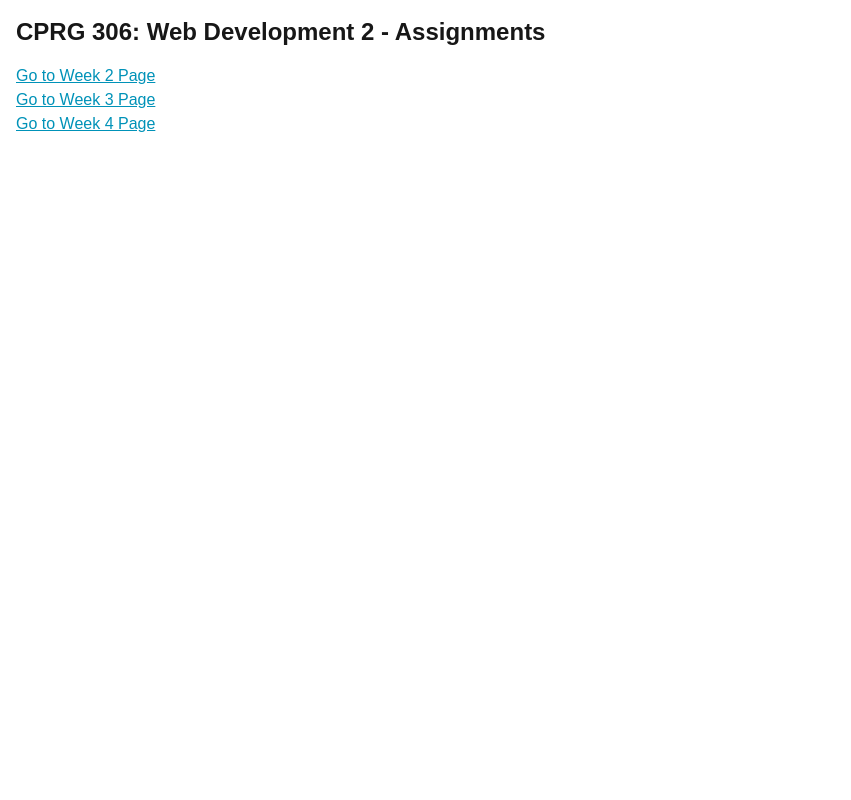
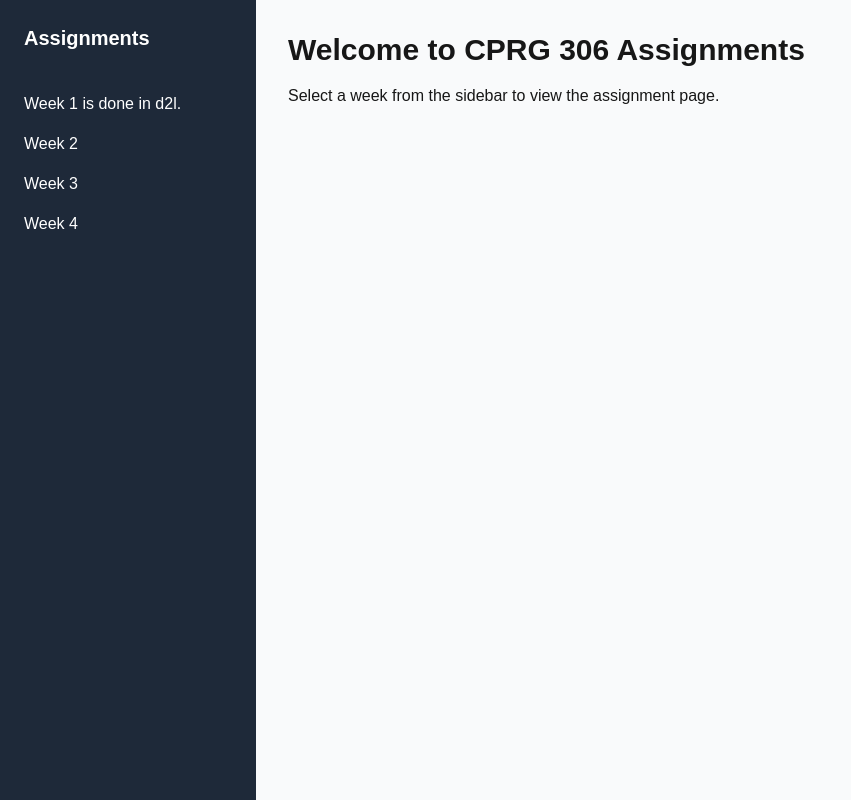
Before and after one commit to AlexR4000/cprg306-assignments, a Next.js app: page / in a window 1280 px wide. Shown: the whole page, without its empty margins (0-851 px from the left). Built offline with nearby package versions, Linux system fonts and the light colour scheme.

Commit message:
Added Nav Bar to app/layout.js as well cleaned out  app/page.js

```diff
--- a/app/layout.js
+++ b/app/layout.js
@@ -1,6 +1,9 @@
+// app/layout.js
+import Link from "next/link";
 import { Geist, Geist_Mono } from "next/font/google";
 import "./globals.css";
 
+// Import Google Fonts
 const geistSans = Geist({
   variable: "--font-geist-sans",
   subsets: ["latin"],
@@ -11,18 +14,37 @@ const geistMono = Geist_Mono({
   subsets: ["latin"],
 });
 
+// Metadata (only in server component)
 export const metadata = {
-  title: "Create Next App",
-  description: "Generated by create next app",
+  title: "CPRG 306 Assignments",
+  description: "Shopping List App & Assignments",
 };
 
 export default function RootLayout({ children }) {
   return (
     <html lang="en">
       <body
-        className={`${geistSans.variable} ${geistMono.variable} antialiased`}
+        className={`${geistSans.variable} ${geistMono.variable} antialiased flex min-h-screen`}
       >
-        {children}
+        {/* Sidebar */}
+        <aside className="w-64 bg-gray-800 text-white p-6 flex flex-col gap-4 sticky top-0 h-screen">
+          <h2 className="text-xl font-bold mb-6">Assignments</h2>
+          <p>
+            Week 1 is done in d2l.
+          </p>
+          <Link href="/week-2" className="hover:text-cyan-300">
+            Week 2
+          </Link>
+          <Link href="/week-3" className="hover:text-cyan-300">
+            Week 3
+          </Link>
+          <Link href="/week-4" className="hover:text-cyan-300">
+            Week 4
+          </Link>
+        </aside>
+
+        {/* Main content */}
+        <main className="flex-1 p-8 bg-gray-50">{children}</main>
       </body>
     </html>
   );
--- a/app/page.js
+++ b/app/page.js
@@ -1,26 +1,9 @@
 // app/page.js
-
-import Link from "next/link";
-
 export default function Home() {
   return (
-    <main className="p-4">
-      <h1 className="text-2xl font-bold mb-4">
-        CPRG 306: Web Development 2 - Assignments
-      </h1>
-      <ul>
-        <li>
-        <Link href= "/week-2" className="text-cyan-600 underline hover:text-cyan-300">Go to Week 2 Page</Link>
-        </li>
-        <li>
-        <Link href= "/week-3" className="text-cyan-600 underline hover:text-cyan-300">Go to Week 3 Page</Link>
-        </li>
-        <li>
-        <Link href="/week-4" className="text-cyan-600 underline hover:text-cyan-300">Go to Week 4 Page</Link>
-        </li>
-      </ul>
-
-
-    </main>
+    <div>
+      <h1 className="text-3xl font-bold mb-4">Welcome to CPRG 306 Assignments</h1>
+      <p>Select a week from the sidebar to view the assignment page.</p>
+    </div>
   );
 }
```
